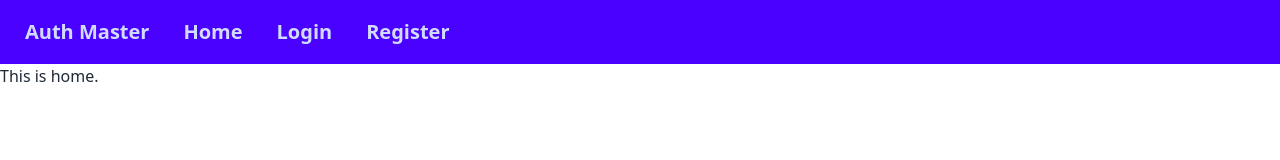
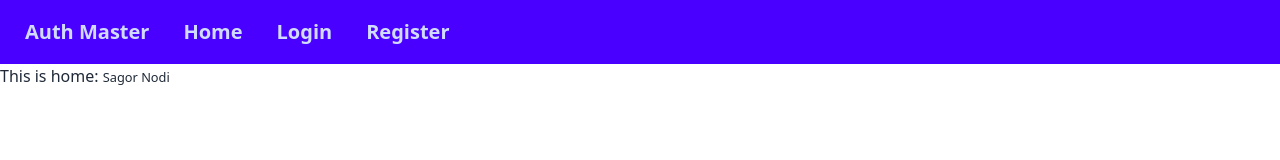
Before and after one commit to freelancermd82/auth-firebase-context-tailwind, a React (Vite) app: page / in a window 1280 px wide. Shown: the top 160 px of the page. Built offline with nearby package versions, Linux system fonts and the light colour scheme.

Commit message:
createContext useContext

```diff
--- a/src/components/Home.jsx
+++ b/src/components/Home.jsx
@@ -1,9 +1,11 @@
-import React from 'react';
+import React, { useContext } from 'react';
+import { AuthContext } from '../providers/AuthProviders';
 
 const Home = () => {
+    const user = useContext(AuthContext);
     return (
         <div>
-            <h3>This is home.</h3>
+            <h3>This is home: { user && <small>{user.displayName}</small>}</h3>
         </div>
     );
 };
--- a/src/components/Register.jsx
+++ b/src/components/Register.jsx
@@ -23,7 +23,7 @@
                     <h1 className="text-5xl font-bold">Please Register!</h1>
                 </div>
                 <div className="card bg-base-100 w-full max-w-sm shrink-0 shadow-2xl">
-                    <form className="card-body">
+                    <form onSubmit={handleRegister} className="card-body">
                         <div className="form-control">
                             <label className="label">
                                 <span className="label-text">Name</span>
--- a/src/main.jsx
+++ b/src/main.jsx
@@ -10,6 +10,7 @@
 import Home from './components/Home.jsx';
 import Login from './components/Login.jsx';
 import Register from './components/Register.jsx';
+import AuthProviders from './providers/AuthProviders.jsx';
 
 
 const router = createBrowserRouter([
@@ -35,6 +36,8 @@
 
 ReactDOM.createRoot(document.getElementById('root')).render(
   <React.StrictMode>
-    <RouterProvider router={router} />
+    <AuthProviders>
+      <RouterProvider router={router} />
+    </AuthProviders>
   </React.StrictMode>,
 )
--- /dev/null
+++ b/src/providers/AuthProviders.jsx
@@ -0,0 +1,18 @@
+import React, { createContext } from 'react';
+
+
+export const AuthContext = createContext(null);
+
+const AuthProviders = ({children}) => {
+
+    const user = {displayName: 'Sagor Nodi'};
+
+
+    return (
+        <AuthContext.Provider value={user}>
+            {children}
+        </AuthContext.Provider>
+    );
+};
+
+export default AuthProviders;
```
Also changed, not shown: src/__steps.js (added, +15 -0 lines).
